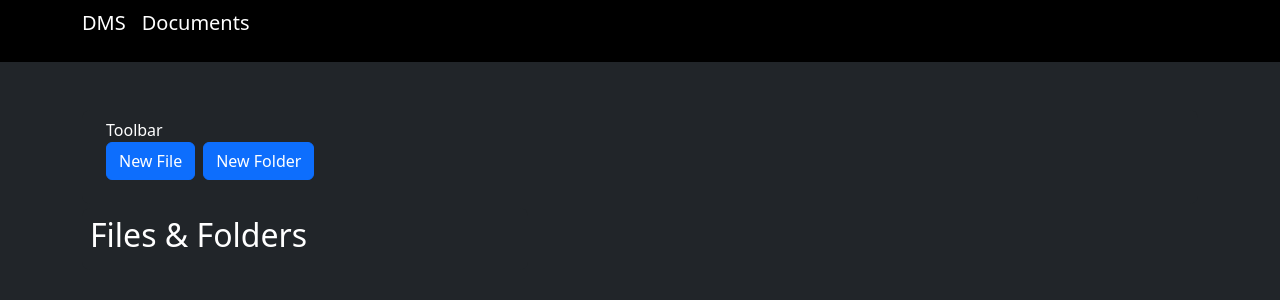
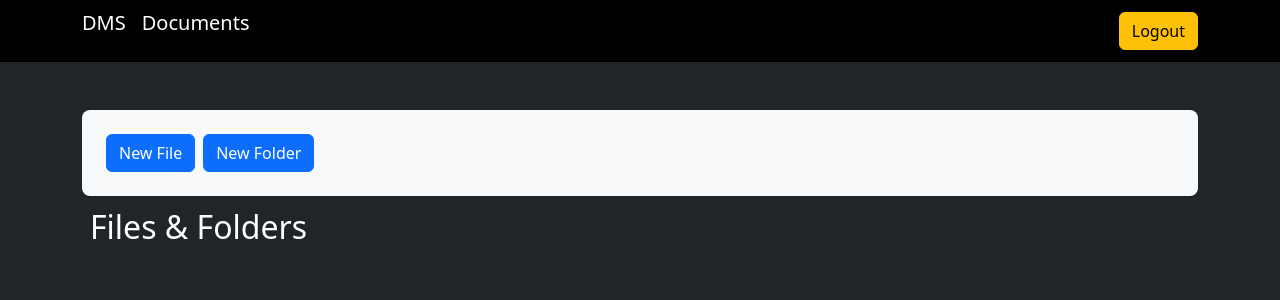
Before and after one commit to fbSans/php-workbench, a PHP site: page /documents in a window 1280 px wide. Shown: the top 300 px of the page. Run offline with PHP 8.4, Linux system fonts and the light colour scheme; data that the repository does not hold is empty.

Commit message:
dev: make login and logout work.

```diff
--- a/routes/web.php
+++ b/routes/web.php
@@ -12,3 +12,4 @@ Route::get('/', [HomeController::class, 'index']);
 Route::get('/documents', [DocumentController::class, 'index']);
 Route::get('/login', [UserController::class, 'login_page']);
 Route::post('/login', [UserController::class, 'login']);
+Route::post('/logout', [UserController::class, 'logout']);
--- a/views/base.html.twig
+++ b/views/base.html.twig
@@ -29,6 +29,11 @@
                 </a>
             </li>
         </ul>
+        <div class="d-flex">
+            <form action="/logout" method="post">
+                <button type="submit" class="btn btn-warning">Logout</button>
+            </form>
+        </div>
         {% endblock %}
     </div>
 </nav>
--- a/views/documents/index.html.twig
+++ b/views/documents/index.html.twig
@@ -1,9 +1,9 @@
 {% extends "base.html.twig" %}
 {% block content %}
 
-    <div class="container bg-dark text-white p-2 mb-1 rounded-3  px-4">
-        <span class="title">Toolbar</span>
-        <ul class="list-unstyled d-flex gap-2">
+    <div class="container bg-light text-dark p-2 mb-1 rounded-3  px-4">
+        {# <span class="title">Toolbar</span> #}
+        <ul class="list-unstyled d-flex gap-2 pt-3">
             <li>
                 <button type="button" class="btn btn-primary" data-bs-toggle="modal" data-bs-target="#uploadFileModal">
                     New File
```
Also changed, not shown: users/Controllers/UserController.php (+17 -6 lines).
